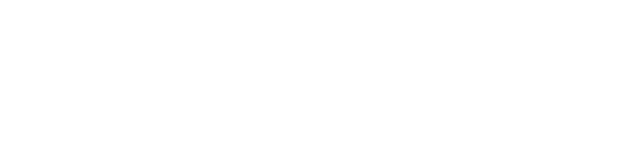
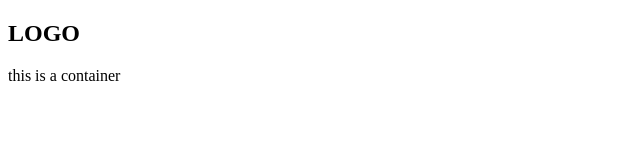
Before and after one commit to SHAIK-RUMEENA/e-commerce, a plain HTML site: page index.html in a window 1280 px wide. Shown: the whole page, without its empty margins (0-640 px from the left). Drawn offline with Linux system fonts and the light colour scheme.

Commit message:
added navbar and container

```diff
--- a/index.html
+++ b/index.html
@@ -6,6 +6,12 @@
     <title>Document</title>
 </head>
 <body>
+    <nav>
+        <h1>    LOGO </h1>
 
+    </nav>
+    <div class="container">
+        this is a container
+    </div>
 </body>
 </html>
```
